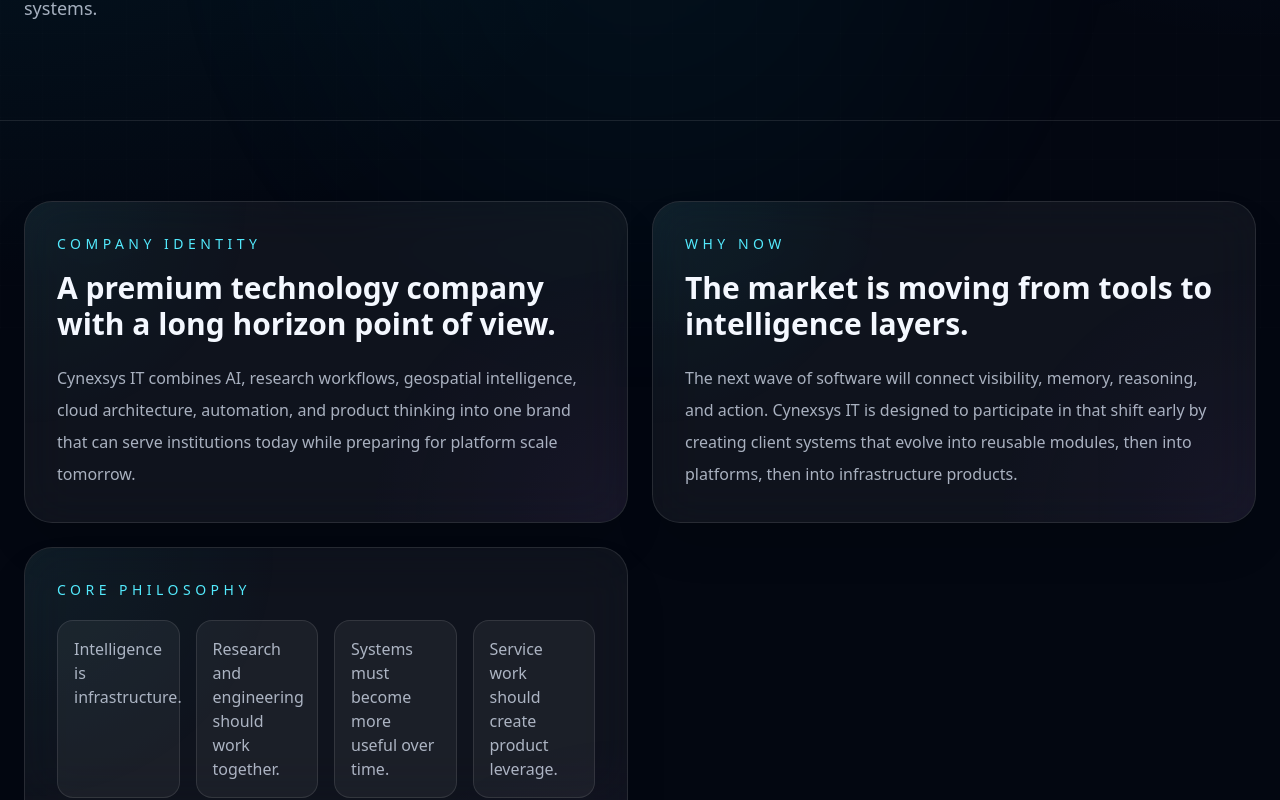
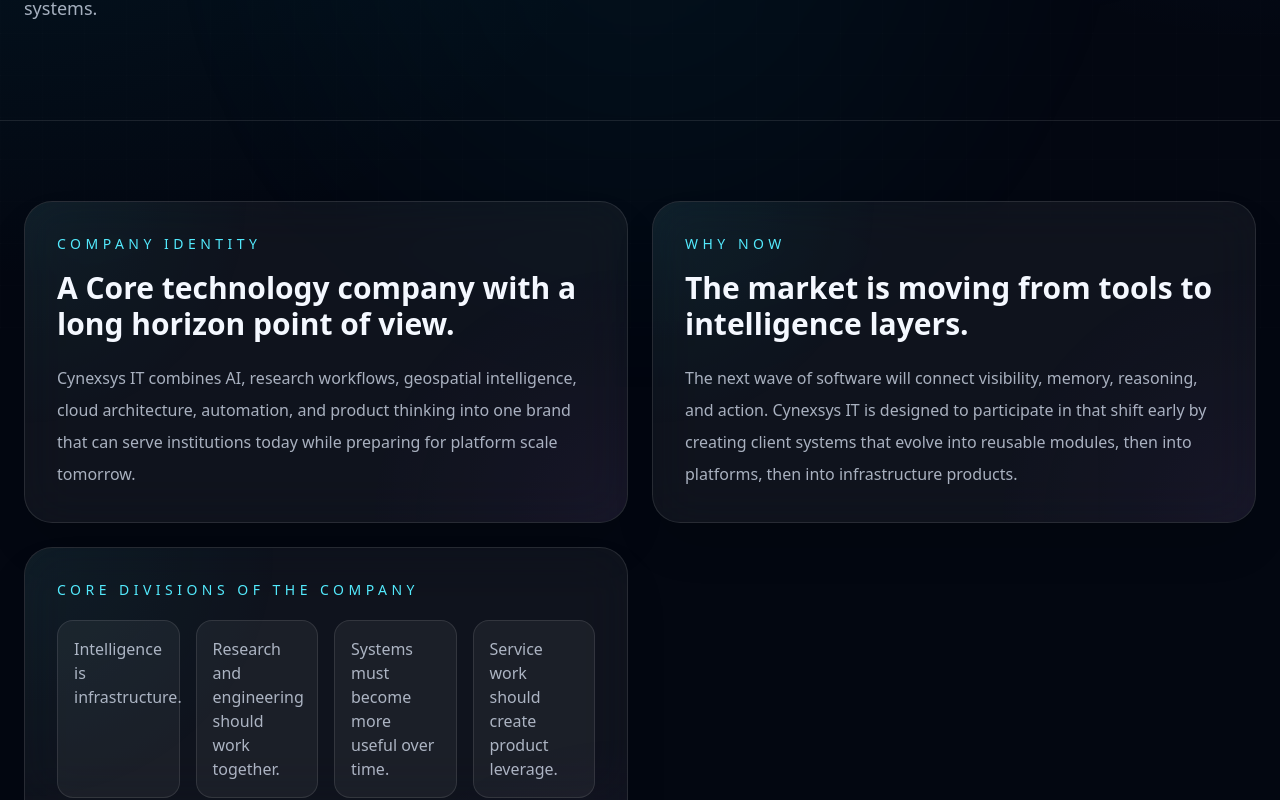
Before and after one commit to elprottoy-dev/cynexsys, a Next.js app: page /about in a window 1280 px wide. Shown: the part 471-1271 px from the top of the page. Built offline with nearby package versions, Linux system fonts and the light colour scheme.

Commit message:
Update page.tsx

```diff
--- a/app/about/page.tsx
+++ b/app/about/page.tsx
@@ -19,7 +19,7 @@
         <Reveal>
           <GlassCard className="p-8">
             <div className="text-sm uppercase tracking-[0.32em] text-cyan-300">Company identity</div>
-            <h2 className="mt-4 text-3xl font-black">A premium technology company with a long horizon point of view.</h2>
+            <h2 className="mt-4 text-3xl font-black">A Core technology company with a long horizon point of view.</h2>
             <p className="mt-5 leading-8 text-[color:var(--muted)]">
               Cynexsys IT combines AI, research workflows, geospatial intelligence, cloud architecture, automation, and product thinking into one brand that can serve institutions today while preparing for platform scale tomorrow.
             </p>
@@ -36,7 +36,7 @@
         </Reveal>
         <Reveal>
           <GlassCard className="p-8 lg:col-span-2">
-            <div className="text-sm uppercase tracking-[0.32em] text-cyan-300">Core philosophy</div>
+            <div className="text-sm uppercase tracking-[0.32em] text-cyan-300">Core Divisions of the company</div>
             <div className="mt-5 grid gap-4 md:grid-cols-2 xl:grid-cols-4">
               {[
                 "Intelligence is infrastructure.",
```
